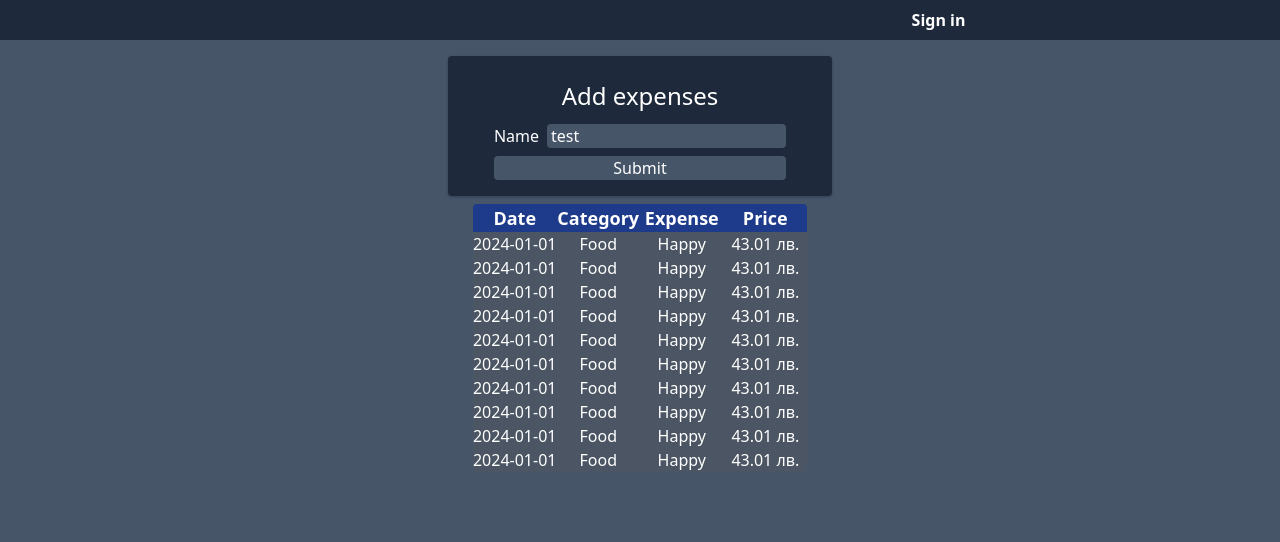
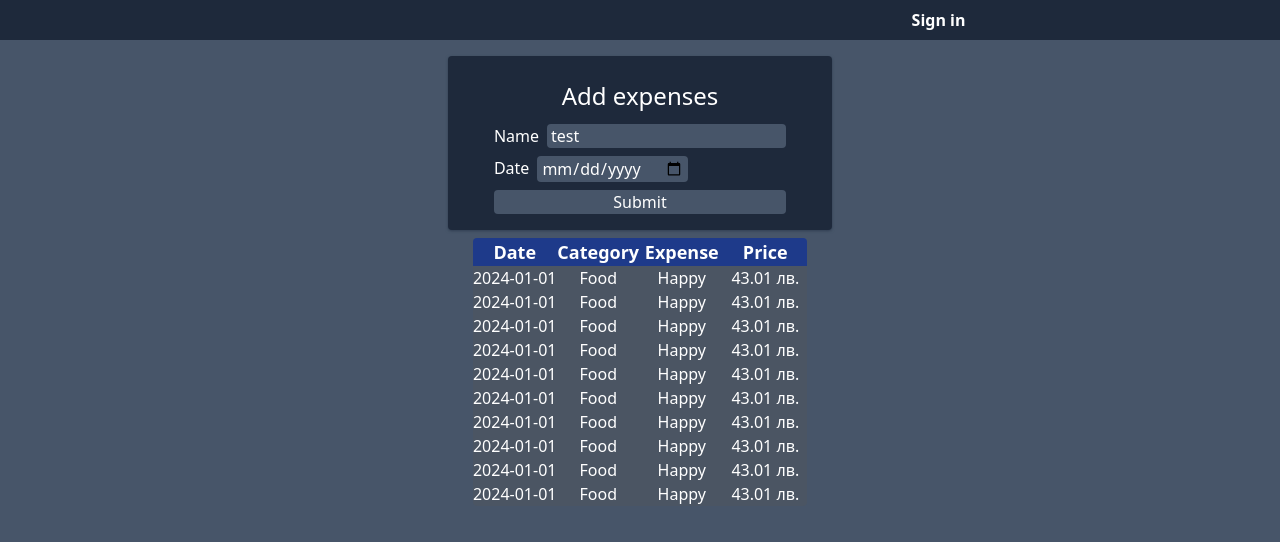
Before and after one commit to lozanov95/expense-tracker, a React (Vite) app in the folder frontend/: page / in a window 1280 px wide. Shown: the top 542 px of the page. Built offline with nearby package versions, Linux system fonts and the light colour scheme.

Commit message:
extracted the add expense component

```diff
--- a/frontend/src/components/dashboard.tsx
+++ b/frontend/src/components/dashboard.tsx
@@ -1,4 +1,4 @@
-import { FormEvent } from "react";
+import { FormEvent, useState } from "react";
 import Row, { RowProps } from "./Row";
 import Form from "./form";
 import { Input, InputWithLabel } from "./input";
@@ -12,20 +12,11 @@ export default function Dashboard() {
             value: 43.01
         })
 
-    function onSubmit(ev: FormEvent<HTMLFormElement>) {
-        ev.preventDefault()
-    }
+
 
     return (
         <main className="pt-4 grid place-items-center gap-2">
-            <Form
-                title="Add expenses"
-                className="gap-2 flex flex-col"
-                onSubmit={onSubmit}
-            >
-                <InputWithLabel label="Name" value="test" />
-                <Input value="Submit" type="submit" />
-            </Form>
+            <AddExpense />
             <div className="grid max-w-96 m-auto">
                 <div className="bg-blue-900 text-lg font-semibold text-white grid grid-cols-4 rounded-t">
                     <div>Date</div>
@@ -48,3 +39,29 @@ export default function Dashboard() {
         </main>
     )
 }
+
+
+function AddExpense() {
+    const [date, setDate] = useState(new Date().toString())
+
+
+    function onSubmit(ev: FormEvent<HTMLFormElement>) {
+        ev.preventDefault()
+    }
+
+    return (
+        <Form
+            title="Add expenses"
+            className="gap-2 flex flex-col"
+            onSubmit={onSubmit}
+        >
+            <InputWithLabel label="Name" value="test" />
+            <InputWithLabel
+                label="Date"
+                value={date}
+                onChange={(e) => setDate(e.target.value)}
+                type="date" />
+            <Input value="Submit" type="submit" />
+        </Form>
+    )
+}
```
